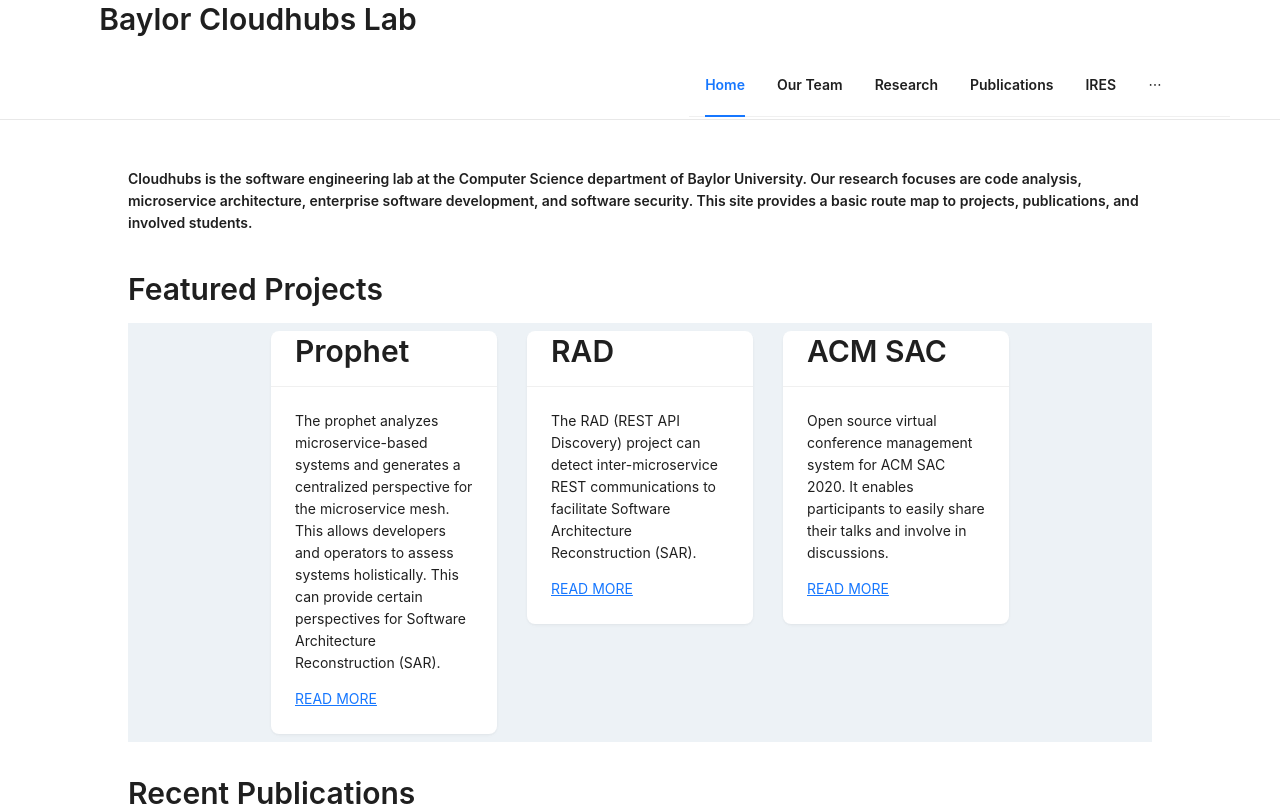
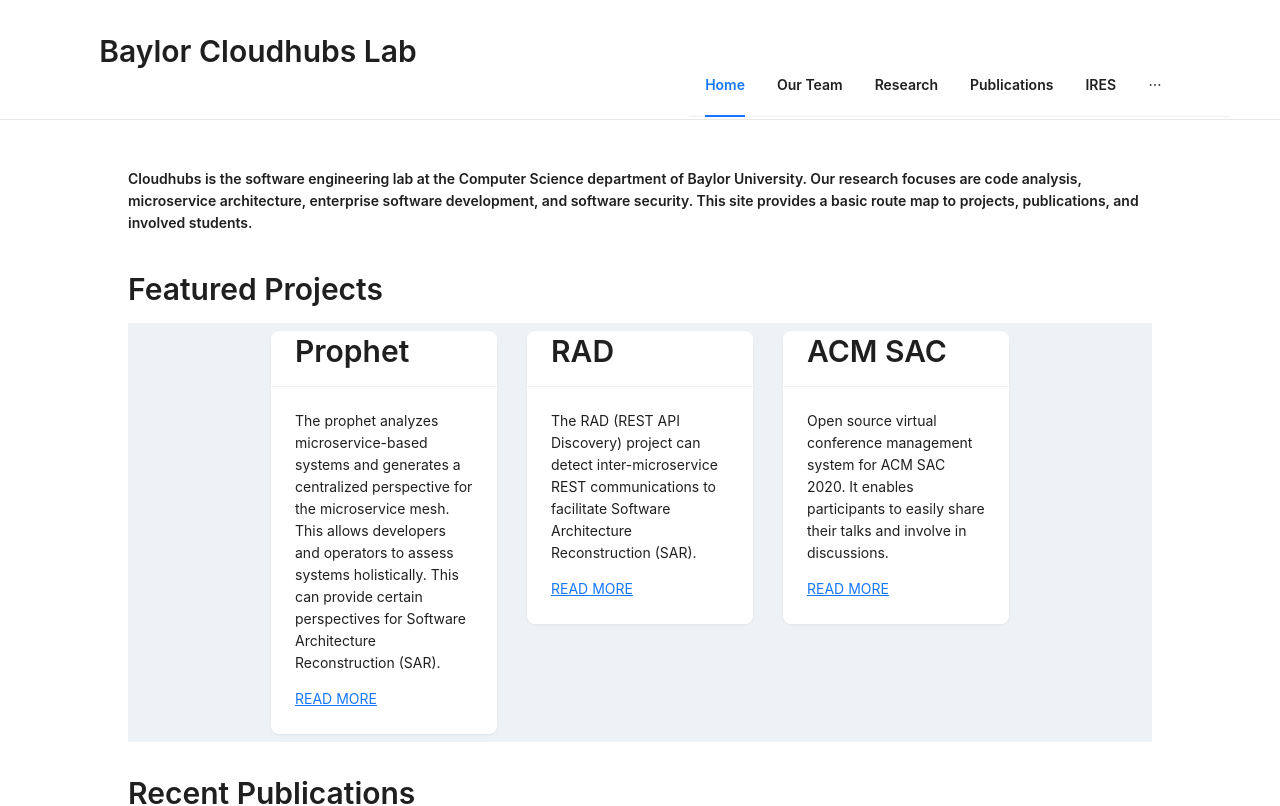
Before and after one commit to cloudhubs/website, a React (Create React App) app: page / in a window 1280 px wide. Shown: the top 806 px of the page. Built offline with nearby package versions, Linux system fonts and the light colour scheme.

Commit message:
Center page title

```diff
--- a/src/components/HeaderContent.tsx
+++ b/src/components/HeaderContent.tsx
@@ -19,7 +19,9 @@
         <>
             <Row>
                 <Col offset={1}>
-                    <Title level={2}>Baylor Cloudhubs Lab</Title>
+                    <Title level={2} style={{ transform: 'translate(0, 2rem)' }}>
+                        Baylor Cloudhubs Lab
+                    </Title>
                 </Col>
             </Row>
             <Row>
```
